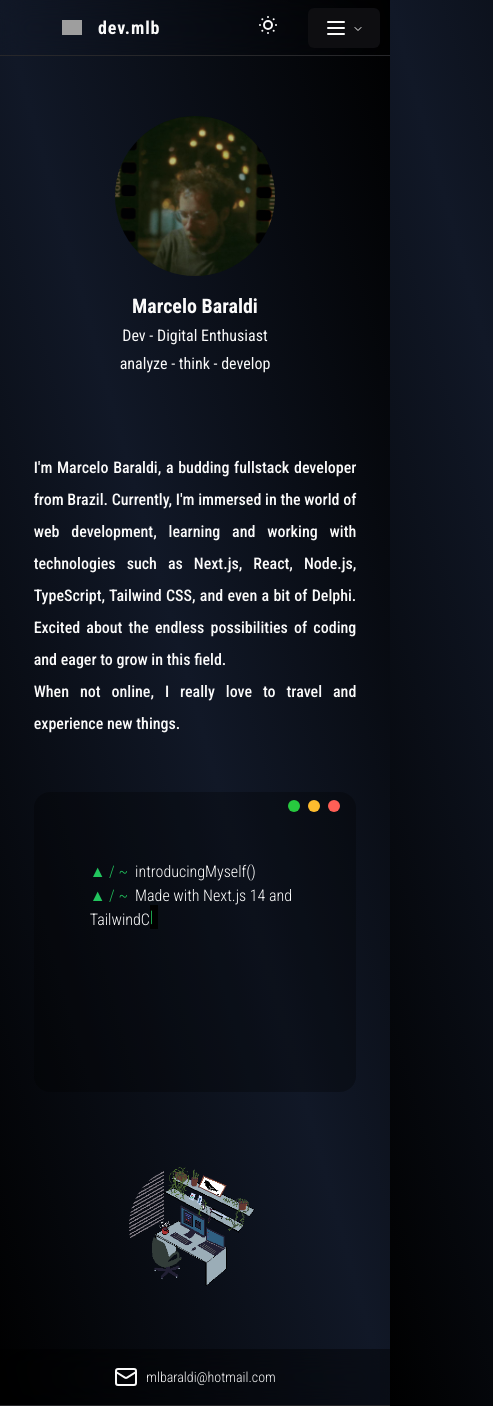
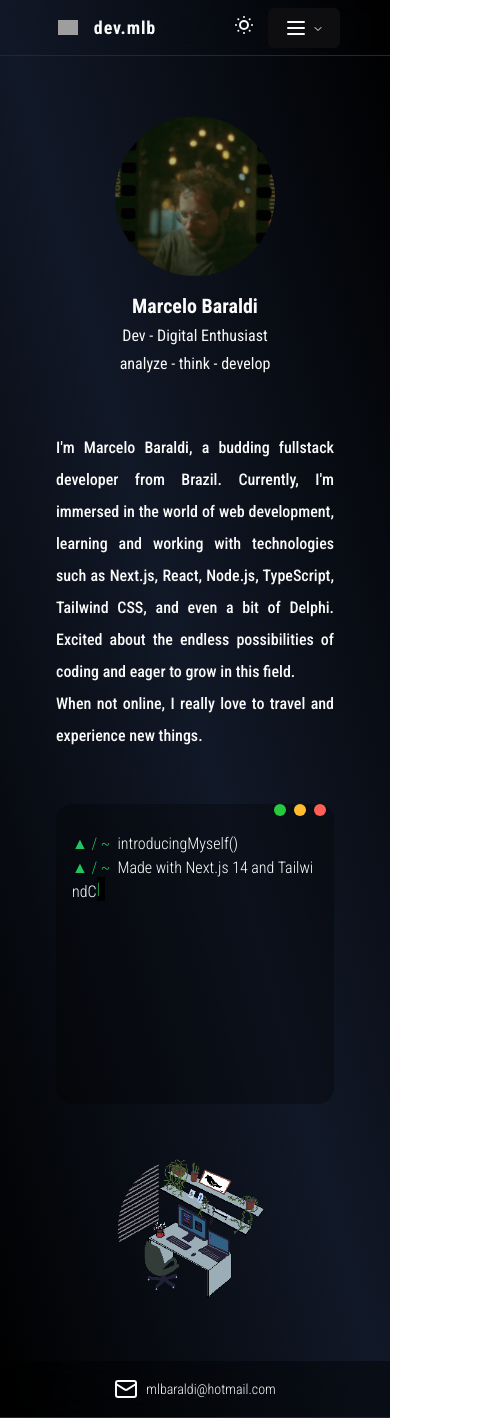
Before and after one commit to mlbaraldi/mlbaraldi.github.io, a Next.js app: page / in a window 390 px wide. Shown: the whole page, 493 px wide, since content can reach past the window. Built offline with nearby package versions, Linux system fonts and the light colour scheme; grey boxes are pictures that could not be loaded.

Commit message:
fix:menu and screen problem

```diff
--- a/src/app/page.tsx
+++ b/src/app/page.tsx
@@ -3,10 +3,10 @@ import Image from "next/image";
 
 export default function Home() {
   return (
-    <div className="p-2 min-h-screen flex items-center flex-col">
+    <div className="p-2 min-h-screen">
       <div className="max-w-screen-lg p-8">
         {/* Avatar and Introduction Section */}
-        <div className="gap-5 items-center flex flex-col lg:flex-row" >
+        <div className="gap:5 lg:gap-56 items-center flex flex-col lg:flex-row" >
 
           {/* Avatar section */}
           <div className="flex flex-col items-center w-full lg:w-1/4 lg:order-1 m-5">
@@ -29,7 +29,7 @@ export default function Home() {
           </div>
 
           {/* Introduction section */}
-          <div className="items-center justify-center w-4/6 lg:w-1/2  rounded-2xl p-4 mt-5 lg:ml-5 order-2" >
+          <div className=" lg:w-1/2  rounded-2xl p-4 mt-5 lg:ml-5 order-2" >
             <p className="text-justify font-medium leading-loose ">
               I&apos;m Marcelo Baraldi, a budding fullstack developer from Brazil. Currently,
               I&apos;m immersed in the world of web development, learning and working with technologies such as Next.js, React,
@@ -41,13 +41,13 @@ export default function Home() {
           </div>
         </div>
         {/* Image and Terminal Section */}
-        <div className="gap-5 items-center flex flex-col lg:flex-row ">
+        <div className="gap:5 lg:gap-56 items-center flex flex-col lg:flex-row ">
           {/* Terminal section */}
-          <div className="flex items-center justify-center w-4/6 lg:w-1/2  rounded-2xl p-4 mt-5 md:ml-5 lg:order-2" >
+          <div className="flex items-center justify-center w-full lg:w-1/2  rounded-2xl p-4 mt-5 md:ml-5 lg:order-2" >
             <Terminal />
           </div>
           {/* Image section */}
-          <div className="flex flex-col items-center w-1/4 h-25   m-5 lg:order-1">
+          <div className="flex flex-col items-center w-1/2 h-25   m-5 lg:order-1">
             <Image
               className="mx-auto w-auto h-auto rounded-full overflow-hidden mt-4"
               src="/testcoder.png"
--- a/src/components/ui/Navbar.tsx
+++ b/src/components/ui/Navbar.tsx
@@ -53,7 +53,7 @@ const Navbar = () => {
           })} >
             <ThemeSwitcher />
           </div>
-          <div className='xl:hidden'>
+          <div className='mr-10 xl:hidden'>
             <Hamburger />
           </div>
         </div>
--- a/src/components/ui/navigation-menu.tsx
+++ b/src/components/ui/navigation-menu.tsx
@@ -43,7 +43,7 @@ NavigationMenuList.displayName = NavigationMenuPrimitive.List.displayName
 const NavigationMenuItem = NavigationMenuPrimitive.Item
 
 const navigationMenuTriggerStyle = cva(
-  "group inline-flex h-10 w-max items-center justify-center rounded-md bg-background px-4 py-2 text-sm font-medium transition-colors hover:bg-accent hover:text-accent-foreground focus:bg-accent focus:text-accent-foreground focus:outline-none disabled:pointer-events-none disabled:opacity-50 data-[active]:bg-accent/50 data-[state=open]:bg-accent/50"
+  "group  inline-flex h-10 w-max items-center justify-center rounded-md bg-background px-4 py-2 text-sm font-medium transition-colors hover:bg-accent hover:text-accent-foreground focus:bg-accent focus:text-accent-foreground focus:outline-none disabled:pointer-events-none disabled:opacity-50 data-[active]:bg-accent/50 data-[state=open]:bg-accent/50"
 )
 
 const NavigationMenuTrigger = React.forwardRef<
@@ -57,7 +57,7 @@ const NavigationMenuTrigger = React.forwardRef<
   >
     {children}{" "}
     <ChevronDown
-      className="relative top-[1px] ml-1 h-3 w-3 transition duration-200 group-data-[state=open]:rotate-180"
+      className="relative top-[1px] ml-1 h-3 w-3 transition duration-200 group-data-[state=open]:rotate-180 "
       aria-hidden="true"
     />
   </NavigationMenuPrimitive.Trigger>
@@ -71,7 +71,7 @@ const NavigationMenuContent = React.forwardRef<
   <NavigationMenuPrimitive.Content
     ref={ref}
     className={cn(
-      "left-0 top-0 w-full data-[motion^=from-]:animate-in data-[motion^=to-]:animate-out data-[motion^=from-]:fade-in data-[motion^=to-]:fade-out data-[motion=from-end]:slide-in-from-right-52 data-[motion=from-start]:slide-in-from-left-52 data-[motion=to-end]:slide-out-to-right-52 data-[motion=to-start]:slide-out-to-left-52 md:absolute md:w-auto ",
+      "left-0 top-0 w-full data-[motion^=from-]:animate-in data-[motion^=to-]:animate-out data-[motion^=from-]:fade-in data-[motion^=to-]:fade-out data-[motion=from-end]:slide-in-from-left-52 data-[motion=from-start]:slide-in-from-right-52 data-[motion=to-end]:slide-out-to-left-52 data-[motion=to-start]:slide-out-to-right-52 md:absolute md:w-auto ",
       className
     )}
     {...props}
--- a/src/components/ui/terminal.tsx
+++ b/src/components/ui/terminal.tsx
@@ -55,7 +55,7 @@ const Terminal = () => {
   };
 
   return (
-    <div className="h-[300px] w-[500px] bg-black rounded-2xl p-2 bg-opacity-80 dark:bg-opacity-30">
+    <div className="h-[300px] w-[500px] bg-black rounded-2xl lg:p-2 bg-opacity-80 dark:bg-opacity-30">
       <div
         className={`relative flex flex-col h-full border-1 border-solid border-[#333] bg-var(--bg) text-var(--fg) font-var(--font-mono) leading-1.5 text-base whitespace-pre-wrap break-all ${lineCount >= 5 ? 'rose' : ''
           }`}
@@ -65,7 +65,7 @@ const Terminal = () => {
           <span className="bg-[#FFBD2E] h-3 w-3 rounded-full mr-2"></span>
           <span className="bg-[#27C93F] h-3 w-3 rounded-full mr-2"></span>
         </div>
-        <div className="flex-1 p-12 text-white font-light">
+        <div className="flex-1 p-4 lg:p-10 text-white font-light">
           {renderLine('introducingMyself()')}
           {lineCount >= 1 && renderLine('Made with Next.js 14 and TailwindCSS')}
           {lineCount >= 2 &&
```
